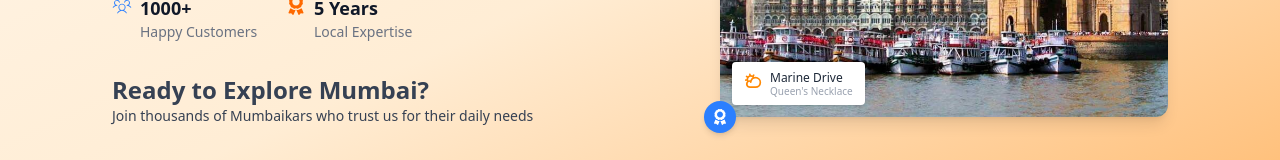
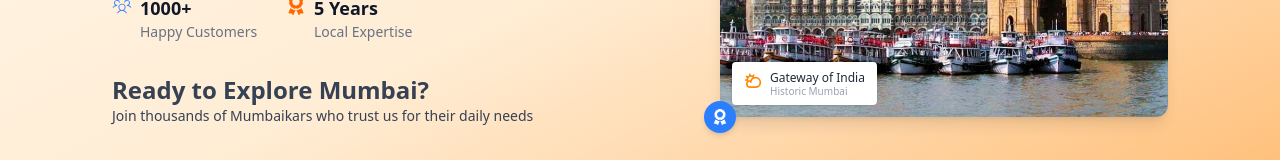
Before and after one commit to Shivraj-Chavan/welcome-mumbai, a Next.js app: page / in a window 1280 px wide. Shown: the part 422-582 px from the top of the page. Built offline with nearby package versions, Linux system fonts and the light colour scheme.

Commit message:
image name chagned

```diff
--- a/src/app/heroSection/page.jsx
+++ b/src/app/heroSection/page.jsx
@@ -92,8 +92,8 @@ export default function HeroSection() {
        <div className="absolute bottom-3 left-3 bg-white px-3 py-2 rounded shadow text-xs font-medium flex items-start gap-2 leading-tight">
         <PiCloudSunBold className="text-orange-400 text-lg mt-[2px]" />
         <div className="flex flex-col leading-tight">
-          <span className="text-gray-800">Marine Drive</span>
-          <span className="text-gray-400 text-[10px]">Queen's Necklace</span>
+          <span className="text-gray-800">Gateway of India</span>
+          <span className="text-gray-400 text-[10px]">Historic Mumbai</span>
         </div>
       </div>
 
```
